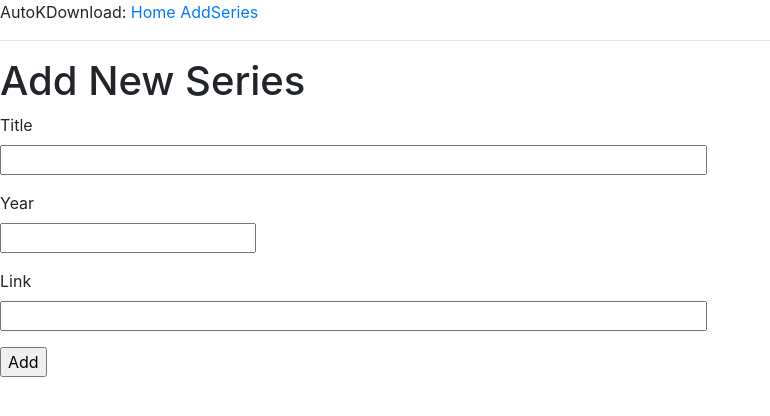
After one commit to chesterlbtan/AKD-Flask, a Flask app: page /add in a window 1280 px wide. The commit adds this page. Shown: the top 416 px of the page, without its empty margins (0-770 px from the left). Run offline with Flask 2, Linux system fonts and the light colour scheme; some libraries are stand-ins or nearby versions.

Commit message:
Add flask-wtf - for registering new series
Update database for running man downloads
Update master page to include the new page

```diff
--- a/config.py
+++ b/config.py
@@ -1,10 +1,12 @@
 import os
+basedir = os.path.abspath(os.path.dirname(__file__))
 
 
 class Config:
     SECRET_KEY = os.environ.get('SECRET_KEY') or 'Aeon Klebang'
-    SQLALCHEMY_DATABASE_URI = os.environ.get('DATABASE_URL')\
-                              or "postgres://chester:hello987@192.168.0.50:5432/anghari_db"
+    SQLALCHEMY_DATABASE_URI = os.environ.get('DATABASE_URL') or ("sqlite:///" + os.path.join(basedir, 'anghari.db'))
+    # "postgres://username:password@hostname:5432/dbname"
+    # ("sqlite:///" + os.path.join(basedir, 'anghari.db'))
     SQLALCHEMY_TRACK_MODIFICATIONS = False
 
     # --- FOR EMAIL ERROR SENDING ---
--- /dev/null
+++ b/webapp/forms.py
@@ -0,0 +1,10 @@
+from flask_wtf import FlaskForm
+from wtforms import StringField, IntegerField, SubmitField
+from wtforms.validators import DataRequired
+
+
+class AddSeriesForm(FlaskForm):
+    title = StringField('Title', validators=[DataRequired()])
+    year = IntegerField('Year', validators=[DataRequired()])
+    link = StringField('Link', validators=[DataRequired()])
+    submit = SubmitField('Add')
--- a/webapp/routes.py
+++ b/webapp/routes.py
@@ -1,5 +1,6 @@
-from flask import render_template
+from flask import render_template, flash, redirect, url_for
 from webapp import app
+from webapp.forms import AddSeriesForm
 
 
 @app.route('/')
@@ -28,3 +29,12 @@ def index():
          ]}
     ]
     return render_template('index.html', title='Home', jobs=jobs)
+
+
+@app.route('/add', methods=['GET', 'POST'])
+def addseries():
+    form = AddSeriesForm()
+    if form.validate_on_submit():
+        flash(f'Successfully added [{form.year.data}] - {form.title.data}, {form.link.data}')
+        return redirect(url_for('index'))
+    return render_template('addseries.html', title='Add New Series', form=form)
--- /dev/null
+++ b/webapp/templates/addseries.html
@@ -0,0 +1,30 @@
+{% extends "master.html" %}
+
+{% block content %}
+    <h1>Add New Series</h1>
+    <form action="" method="post" novalidate>
+        {{ form.hidden_tag() }}
+        <p>
+            {{ form.title.label }}<br>
+            {{ form.title(size=64) }}
+            {% for error in form.title.errors %}
+            <span style="color: red;">[{{ error }}]</span>
+            {% endfor %}
+        </p>
+        <p>
+            {{ form.year.label }}<br>
+            {{ form.year }}
+            {% for error in form.year.errors %}
+            <span style="color: red;">[{{ error }}]</span>
+            {% endfor %}
+        </p>
+        <p>
+            {{ form.link.label }}<br>
+            {{ form.link(size=64) }}
+            {% for error in form.link.errors %}
+            <span style="color: red;">[{{ error }}]</span>
+            {% endfor %}
+        </p>
+        <p>{{ form.submit() }}</p>
+    </form>
+{% endblock %}
--- a/webapp/templates/master.html
+++ b/webapp/templates/master.html
@@ -14,7 +14,11 @@
         {% endif %}
     </head>
     <body>
-        <div>AutoKDownload: <a href="/index">Home</a></div>
+        <div>
+            AutoKDownload:
+            <a href="{{ url_for('index') }}">Home</a>
+            <a href="{{ url_for('addseries') }}">AddSeries</a>
+        </div>
         <hr>
         <!-- Optional JavaScript -->
         <!-- jQuery first, then Popper.js, then Bootstrap JS -->
@@ -22,6 +26,16 @@
         <script src="https://cdnjs.cloudflare.com/ajax/libs/popper.js/1.14.7/umd/popper.min.js" integrity="sha384-UO2eT0CpHqdSJQ6hJty5KVphtPhzWj9WO1clHTMGa3JDZwrnQq4sF86dIHNDz0W1" crossorigin="anonymous"></script>
         <script src="https://stackpath.bootstrapcdn.com/bootstrap/4.3.1/js/bootstrap.min.js" integrity="sha384-JjSmVgyd0p3pXB1rRibZUAYoIIy6OrQ6VrjIEaFf/nJGzIxFDsf4x0xIM+B07jRM" crossorigin="anonymous"></script>
 
+        {% with messages = get_flashed_messages() %}
+        {% if messages %}
+        <ul>
+            {% for message in messages %}
+            <li>{{ message }}</li>
+            {% endfor %}
+        </ul>
+        {% endif %}
+        {% endwith %}
+
         {% block content %}{% endblock %}
     </body>
 </html>
```
Also changed, not shown: webapp/models.py (+15 -0 lines).
